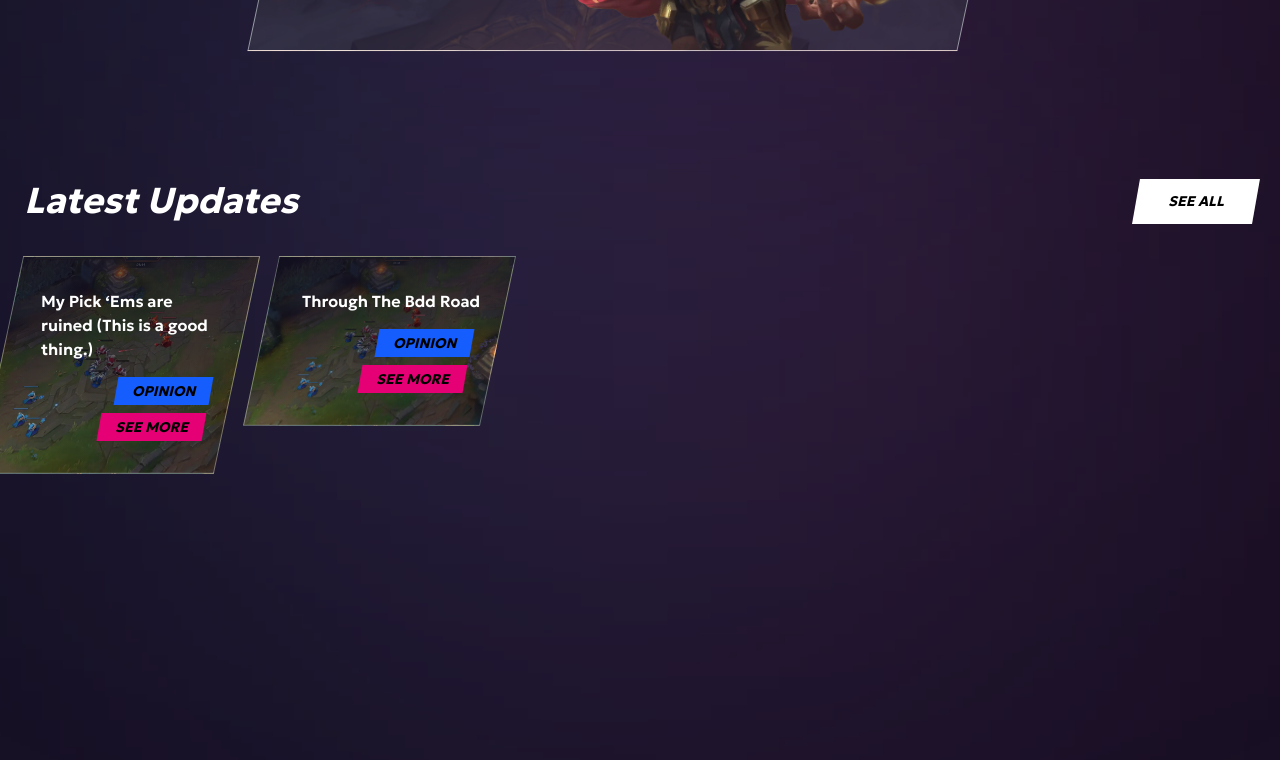
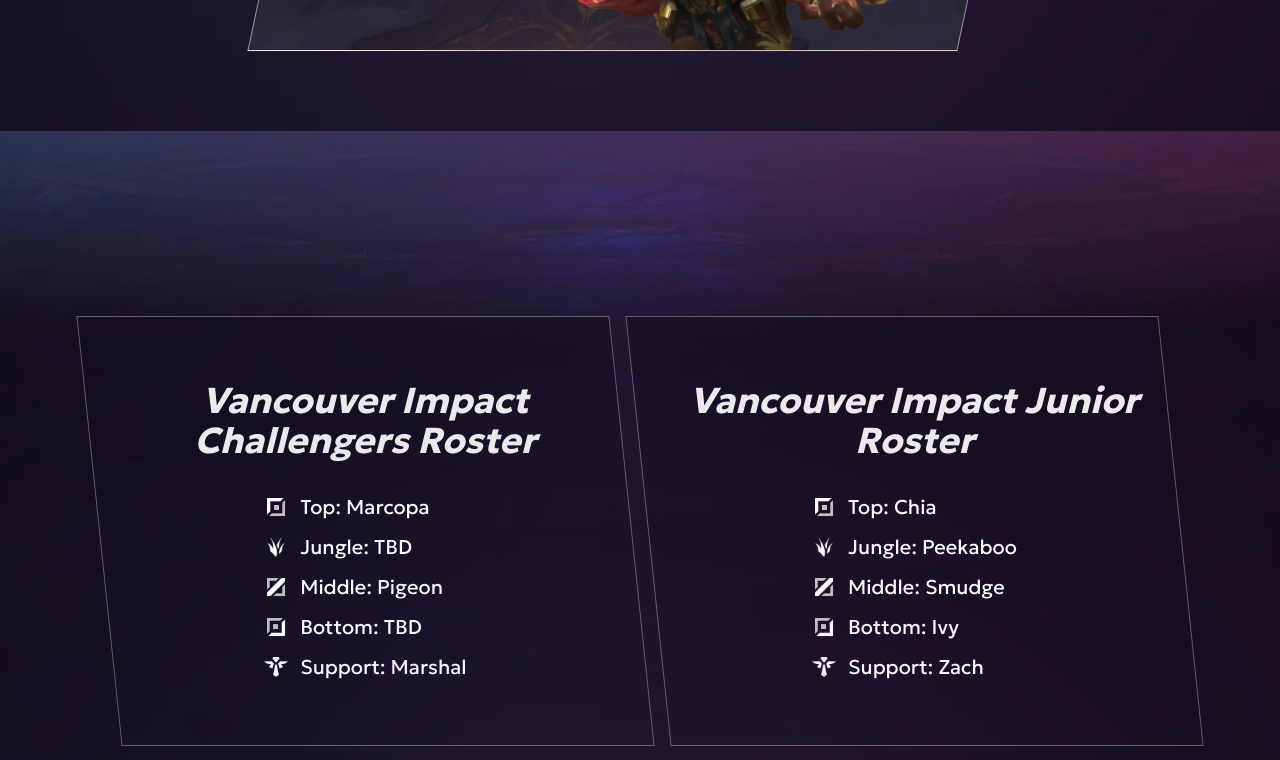
Before and after one commit to Qradam/Vancouver, a Next.js app: page / in a window 1280 px wide. Shown: the part 5620-6380 px from the top of the page. Built offline with nearby package versions, Linux system fonts and the light colour scheme.

Commit message:
added league teams

```diff
--- a/src/app/components/CharacterCards.tsx
+++ b/src/app/components/CharacterCards.tsx
@@ -159,6 +159,7 @@ export default function CharacterCards() {
           </div>
         </div>
       </div>
+
     </section>
   );
 }
--- /dev/null
+++ b/src/app/components/LeagueTeams.tsx
@@ -0,0 +1,103 @@
+"use client";
+
+import { useScrollAnimation } from "../hooks/useScrollAnimation";
+
+export default function LeagueTeams() {
+  const { ref: juniorRef, isVisible: juniorVisible } = useScrollAnimation();
+  const { ref: challengersRef, isVisible: challengersVisible } = useScrollAnimation();
+
+  return (
+    <section
+      id="LeagueTeams"
+      className="flex flex-col lg:flex-row items-center justify-center min-h-screen p-4 md:p-6 lg:p-12 bg-img-hero-reverse gap-6 lg:gap-0"
+    >
+      {/* Challengers Roster Box */}
+      <div
+        ref={challengersRef}
+        className={`relative bg-[#150E2190] w-full md:w-[95%] lg:w-[45%]
+        py-[2rem] md:py-[3rem] lg:py-[4rem]
+        border border-[0.8px] border-w33
+        md:skew-x-6
+        transition-all duration-1000 mx-2
+        ${challengersVisible ? "opacity-100 scale-100" : "opacity-0 scale-95"}`}
+      >
+        <div className="md:-skew-x-6 flex flex-col gap-[1.5rem] md:gap-[2rem] items-center justify-center">
+          <h2
+            className={`text-lg md:text-2xl lg:text-4xl font-bold italic text-center px-4 md:px-8
+            transition-all duration-1000 delay-400
+            ${challengersVisible ? "opacity-100 translate-y-0" : "opacity-0 translate-y-10"}`}
+          >
+            Vancouver Impact Challengers Roster
+          </h2>
+
+          <ul className="text-white space-y-3 text-lg md:text-xl">
+            <li className="flex items-center gap-3">
+              <img src="/Top_icon.webp" alt="Top icon" className="w-6 h-6" />
+              <span>Top: Marcopa</span>
+            </li>
+            <li className="flex items-center gap-3">
+              <img src="/Jungle_icon.webp" alt="Jungle icon" className="w-6 h-6" />
+              <span>Jungle: TBD</span>
+            </li>
+            <li className="flex items-center gap-3">
+              <img src="/Middle_icon.webp" alt="Middle icon" className="w-6 h-6" />
+              <span>Middle: Pigeon</span>
+            </li>
+            <li className="flex items-center gap-3">
+              <img src="/Bottom_icon.webp" alt="Bottom icon" className="w-6 h-6" />
+              <span>Bottom: TBD</span>
+            </li>
+            <li className="flex items-center gap-3">
+              <img src="/Support_icon.webp" alt="Support icon" className="w-6 h-6" />
+              <span>Support: Marshal</span>
+            </li>
+          </ul>
+        </div>
+      </div>
+
+      {/* Junior Roster */}
+      <div
+        ref={juniorRef}
+        className={`relative bg-[#150E2190] w-full md:w-[95%] lg:w-[45%]
+        py-[2rem] md:py-[3rem] lg:py-[4rem]
+        border border-[0.8px] border-w33
+        md:skew-x-6
+        transition-all duration-1000 mx-2
+        ${juniorVisible ? "opacity-100 scale-100" : "opacity-0 scale-95"}`}
+      >
+        <div className="md:-skew-x-6 flex flex-col gap-[1.5rem] md:gap-[2rem] items-center justify-center">
+          <h2
+            className={`text-lg md:text-2xl lg:text-4xl font-bold italic text-center px-4 md:px-8
+            transition-all duration-1000 delay-400
+            ${juniorVisible ? "opacity-100 translate-y-0" : "opacity-0 translate-y-10"}`}
+          >
+            Vancouver Impact Junior Roster
+          </h2>
+
+          <ul className="text-white space-y-3 text-lg md:text-xl">
+            <li className="flex items-center gap-3">
+              <img src="/Top_icon.webp" alt="Top icon" className="w-6 h-6" />
+              <span>Top: Chia</span>
+            </li>
+            <li className="flex items-center gap-3">
+              <img src="/Jungle_icon.webp" alt="Jungle icon" className="w-6 h-6" />
+              <span>Jungle: Peekaboo</span>
+            </li>
+            <li className="flex items-center gap-3">
+              <img src="/Middle_icon.webp" alt="Middle icon" className="w-6 h-6" />
+              <span>Middle: Smudge</span>
+            </li>
+            <li className="flex items-center gap-3">
+              <img src="/Bottom_icon.webp" alt="Bottom icon" className="w-6 h-6" />
+              <span>Bottom: Ivy</span>
+            </li>
+            <li className="flex items-center gap-3">
+              <img src="/Support_icon.webp" alt="Support icon" className="w-6 h-6" />
+              <span>Support: Zach</span>
+            </li>
+          </ul>
+        </div>
+      </div>
+    </section>
+  );
+}
--- a/src/app/page.tsx
+++ b/src/app/page.tsx
@@ -4,6 +4,7 @@ import League from './components/League';
 import Video from './components/Video';
 import SocialMedia from './components/SocialMedia';
 import CharacterCards from './components/CharacterCards';
+import LeagueTeams from './components/LeagueTeams';
 import LatestUpdates from './components/LatestUpdates';
 import AboutUs from './components/AboutUs';
 import Footer from './components/Footer';
@@ -17,6 +18,7 @@ export default function Home() {
       <Video />
       <SocialMedia />
       <CharacterCards />
+      <LeagueTeams />
       <LatestUpdates />
       <AboutUs />
       <Footer />
```
